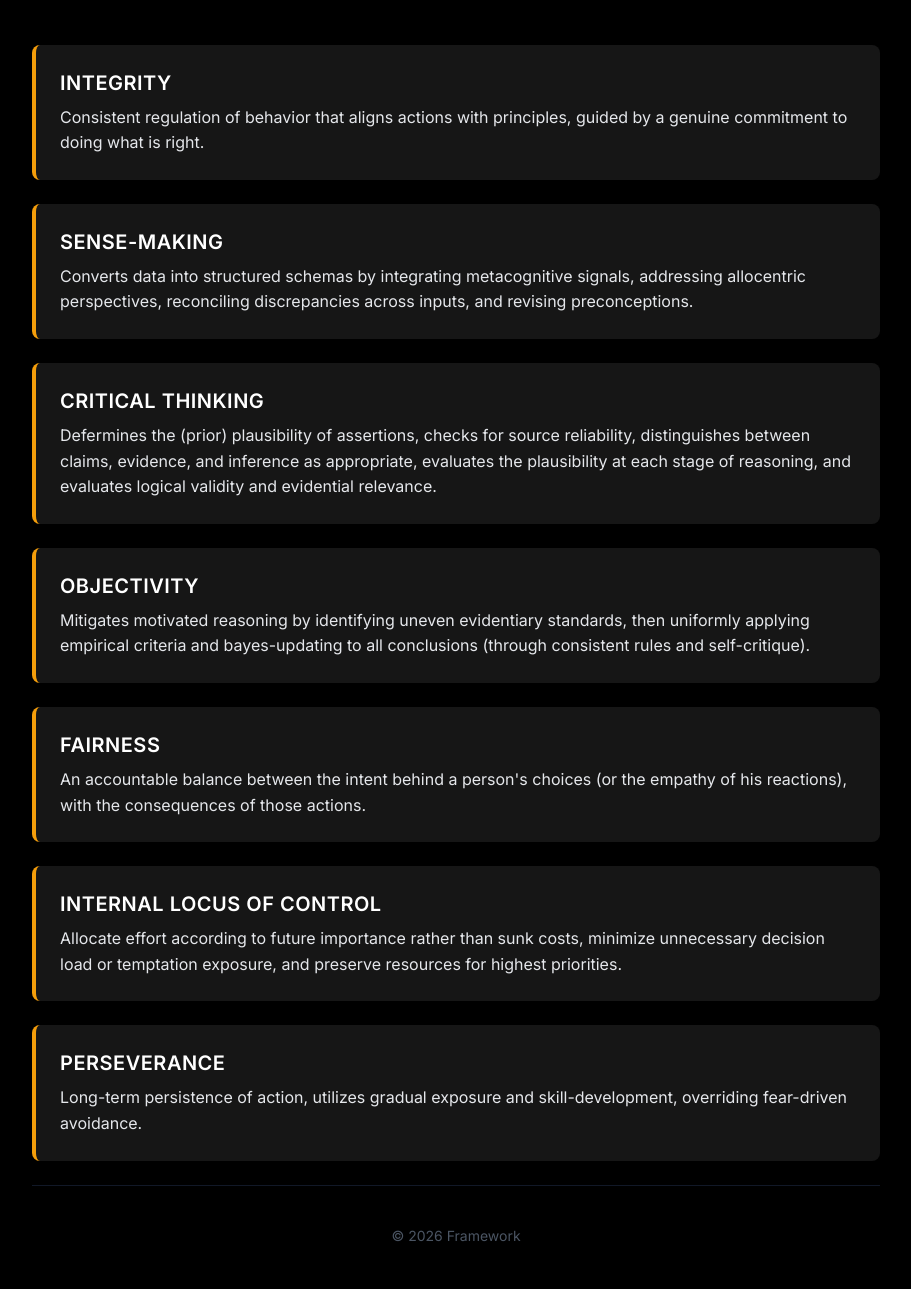
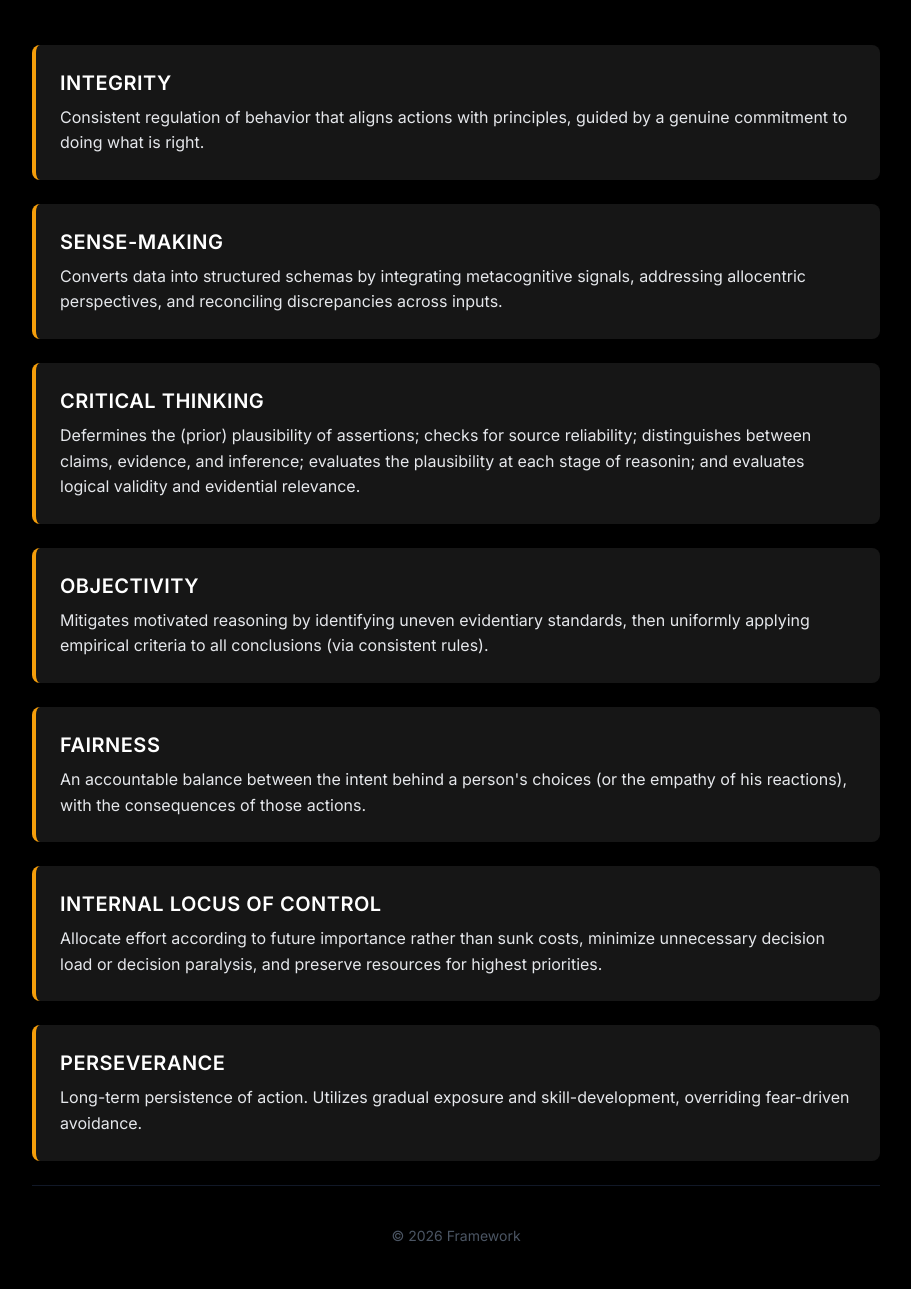
Before and after one commit to arthulian/cognition, a plain HTML site: page index.html in a window 1280 px wide. Shown: the part 235-1524 px from the top of the page, without its empty margins (184-1095 px from the left). Drawn offline with nearby package versions, Linux system fonts and the light colour scheme.

Commit message:
Update definitions for clarity in index.html
Refined definitions for clarity and conciseness.

```diff
--- a/index.html
+++ b/index.html
@@ -63,17 +63,17 @@
 
             <div class="definition-card">
                 <h3 class="text-xl font-bold text-white mb-2 uppercase tracking-wide">Sense-making</h3>
-                <p>Converts data into structured schemas by integrating metacognitive signals, addressing allocentric perspectives, reconciling discrepancies across inputs, and revising preconceptions.</p>
+                <p>Converts data into structured schemas by integrating metacognitive signals, addressing allocentric perspectives, and reconciling discrepancies across inputs.</p>
             </div>
 
             <div class="definition-card">
                 <h3 class="text-xl font-bold text-white mb-2 uppercase tracking-wide">Critical Thinking</h3>
-                <p>Defermines the (prior) plausibility of assertions, checks for source reliability, distinguishes between claims, evidence, and inference as appropriate, evaluates the plausibility at each stage of reasoning, and evaluates logical validity and evidential relevance.</p>
+                <p>Defermines the (prior) plausibility of assertions; checks for source reliability; distinguishes between claims, evidence, and inference; evaluates the plausibility at each stage of reasonin; and evaluates logical validity and evidential relevance.</p>
             </div>
 
             <div class="definition-card">
                 <h3 class="text-xl font-bold text-white mb-2 uppercase tracking-wide">Objectivity</h3>
-                <p>Mitigates motivated reasoning by identifying uneven evidentiary standards, then uniformly applying empirical criteria and bayes-updating to all conclusions (through consistent rules and self-critique).</p>
+                <p>Mitigates motivated reasoning by identifying uneven evidentiary standards, then uniformly applying empirical criteria to all conclusions (via consistent rules).</p>
             </div>
 
             <div class="definition-card">
@@ -84,12 +84,12 @@
 
             <div class="definition-card">
                 <h3 class="text-xl font-bold text-white mb-2 uppercase tracking-wide">Internal Locus of Control</h3>
-                <p>Allocate effort according to future importance rather than sunk costs, minimize unnecessary decision load or temptation exposure, and preserve resources for highest priorities.</p>
+                <p>Allocate effort according to future importance rather than sunk costs, minimize unnecessary decision load or decision paralysis, and preserve resources for highest priorities.</p>
             </div>
 
             <div class="definition-card">
                 <h3 class="text-xl font-bold text-white mb-2 uppercase tracking-wide">Perseverance</h3>
-                <p>Long-term persistence of action, utilizes gradual exposure and skill-development, overriding fear-driven avoidance.</p>
+                <p>Long-term persistence of action. Utilizes gradual exposure and skill-development, overriding fear-driven avoidance.</p>
             </div>
         </section>
 
```
